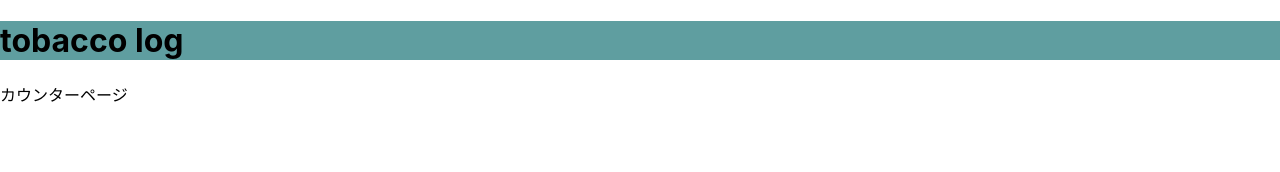
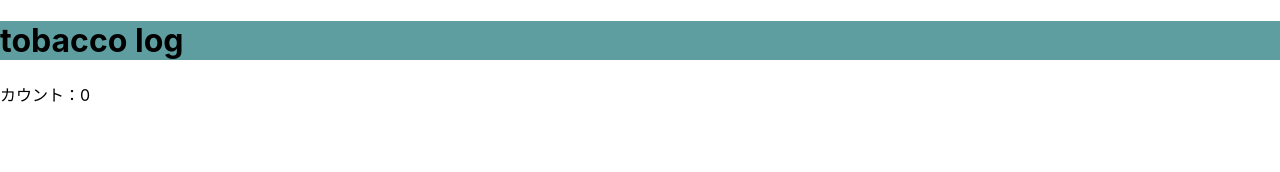
Before and after one commit to seetsuko/its-nonda-, a React (Create React App) app: page / in a window 1280 px wide. Shown: the top 172 px of the page. Built offline with nearby package versions, Linux system fonts and the light colour scheme.

Commit message:
feat: カウンター機能を追加
ボタンを押した回数を数えるために、カウンター機能を追加。（途中）

```diff
--- a/src/Counter.tsx
+++ b/src/Counter.tsx
@@ -1,9 +1,12 @@
-import React from "react"
+import React, { useState } from "react"
 
 export const Counter = () => {
+
+  const [count, setCount] = useState(0)
+
   return(
     <div>
-      カウンターページ
+      カウント：{count}
     </div>
   )
 }
```
